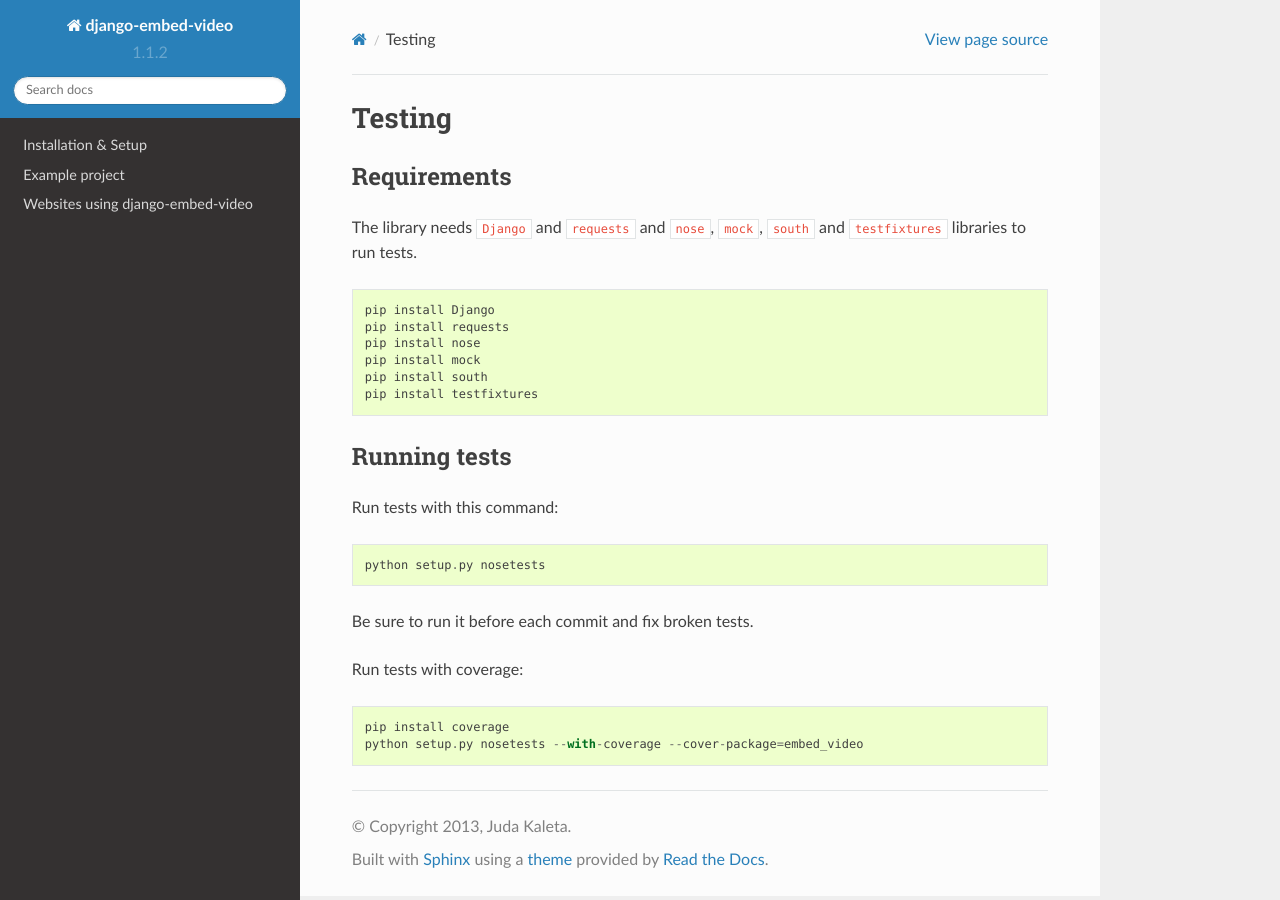
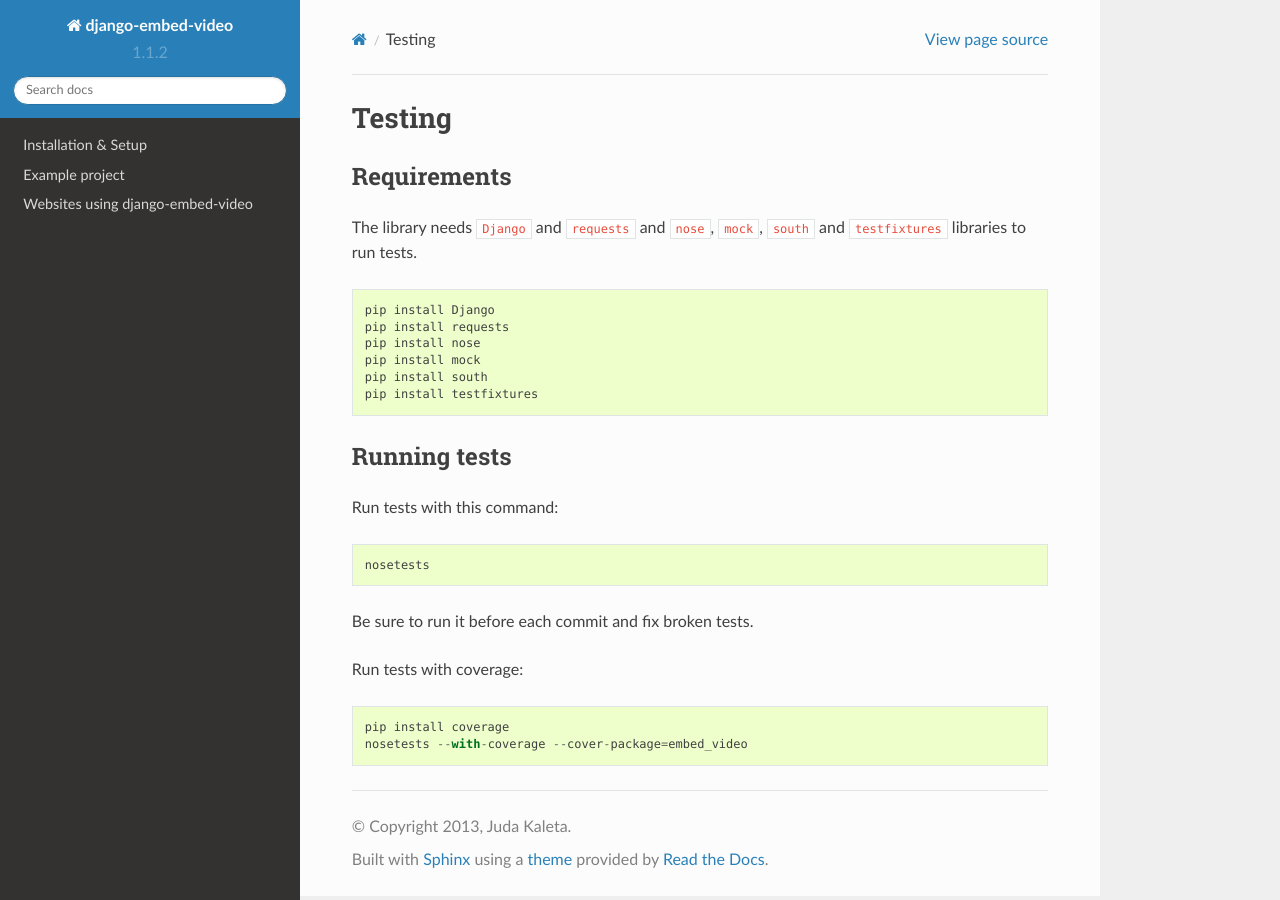
Before and after one commit to jazzband/django-embed-video, a Sphinx documentation site: the page built from docs/development/testing.rst, in a window 1280 px wide. Built offline with Sphinx 7.4.7 and the Read the Docs theme 2.0.0, drawn with Linux system fonts in a browser that asks for light colours; pages that are not in the unit, such as notebooks, are missing from menus.

Commit message:
Revert "Making runnning nosetests a little simpler!"
This reverts commit 9f2e052692ee1a9f938d4f1465d6849333b272e1.

This will be put in a separate PR.

```diff
--- a/docs/development/testing.rst
+++ b/docs/development/testing.rst
@@ -24,7 +24,7 @@
 
 ::
 
-  python setup.py nosetests
+  nosetests
 
 
 Be sure to run it before each commit and fix broken tests.
@@ -35,4 +35,4 @@
 ::
 
   pip install coverage
-  python setup.py nosetests --with-coverage --cover-package=embed_video
+  nosetests --with-coverage --cover-package=embed_video
--- a/setup.py
+++ b/setup.py
@@ -32,7 +32,6 @@
     ],
     keywords=['youtube', 'vimeo', 'video', 'soundcloud'],
     install_requires=['requests >= 1.2.3', 'Django >= 1.5'],
-    setup_requires=['nose'],
-    tests_require=['Django', 'requests >= 2.19', 'mock', 'testfixtures', 'south'],
+    tests_require=['requests >= 2.19'],
     test_suite='nose.collector',
 )
```
Also changed, not shown: .travis.yml, 1 other file.
